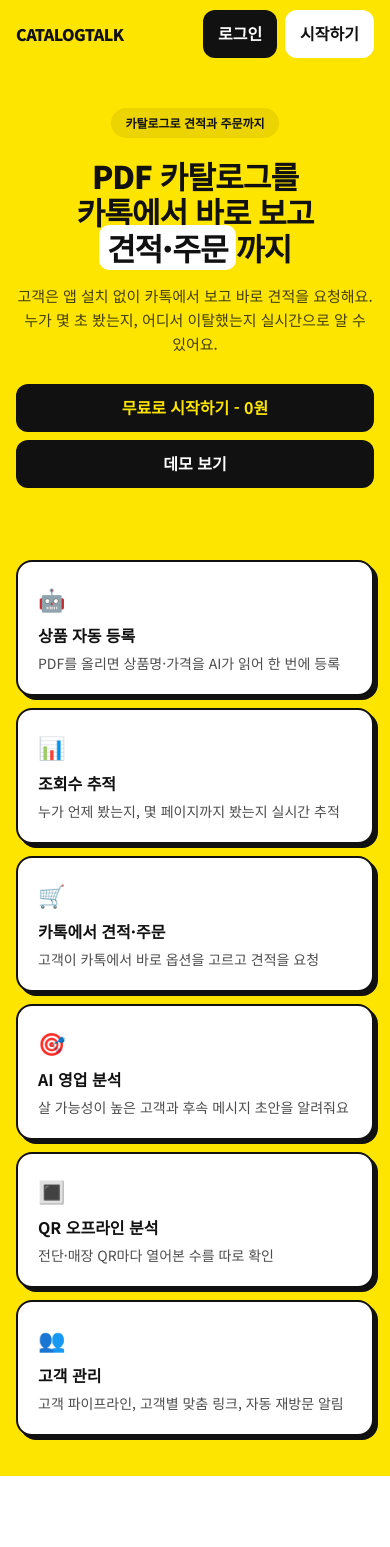
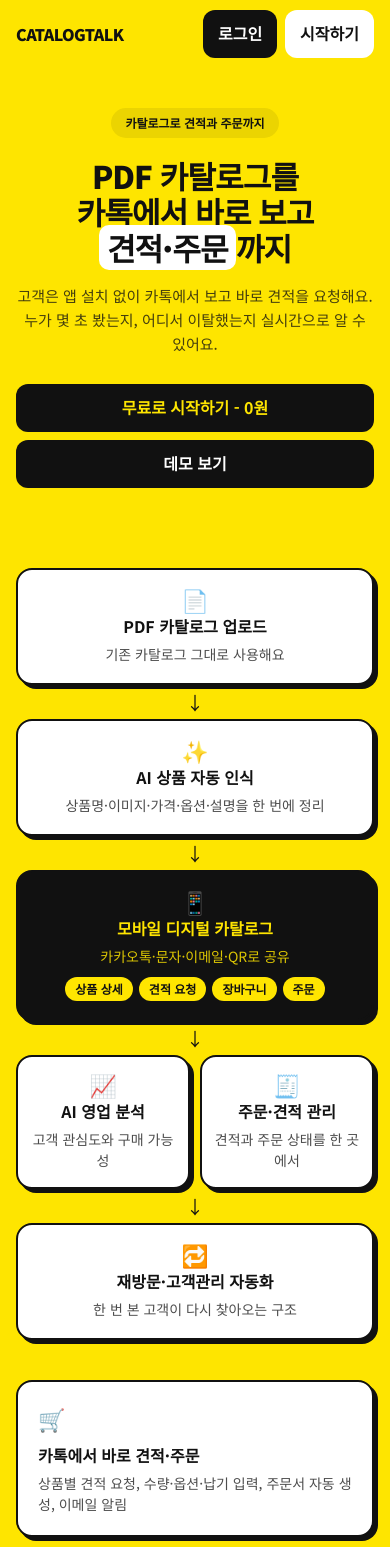
Before and after one commit to parkhy5454/Catalogtalk, a Next.js app: page / in a window 390 px wide. Shown: the top 1547 px of the page. Before the commit the page ends 1476 px from the top, so only its background shows below. Built offline with nearby package versions, Linux system fonts and the light colour scheme; no server answers.

Commit message:
Merge mobile-optimization: seven-feature landing and home
Co-Authored-By: Claude Haiku 5.5 <noreply@anthropic.com>
Claude-Session: https://claude.ai/code/session_019bFzwLsXJa75ZbeX1AFmxF

```diff
--- a/app/globals.css
+++ b/app/globals.css
@@ -1585,3 +1585,20 @@ body {
 }
 .landing .feature-card h3 { color: var(--ink); }
 .landing .feature-card p { color: rgba(17, 17, 17, 0.75); }
+
+/* Landing: usage flow and the seven feature cards */
+.landing .flow { margin: 48px auto 0; display: flex; flex-direction: column; align-items: center; gap: 8px; }
+.flow-step { width: 100%; max-width: 520px; background: #fff; color: #111; border: 2px solid #111; border-radius: 16px; padding: 18px 20px; text-align: center; box-shadow: 4px 4px 0 #111; }
+.flow-step h3 { font-size: 16px; margin: 4px 0 6px; }
+.flow-step p { font-size: 14px; color: rgba(17, 17, 17, 0.75); line-height: 1.5; margin: 0; }
+.flow-step--core { background: #111; color: #FFE500; }
+.flow-step--core p { color: rgba(255, 229, 0, 0.85); }
+.flow-icon { font-size: 22px; line-height: 1; }
+.flow-arrow { font-size: 18px; line-height: 1; color: #111; }
+.flow-split { width: 100%; max-width: 520px; display: grid; grid-template-columns: 1fr 1fr; gap: 10px; }
+.flow-split .flow-step { max-width: none; padding: 16px 12px; }
+.flow-tags { display: flex; flex-wrap: wrap; justify-content: center; gap: 6px; margin-top: 10px; }
+.flow-tags span { font-size: 12px; font-weight: 600; padding: 3px 10px; border-radius: 999px; background: #FFE500; color: #111; }
+@media (min-width: 768px) {
+  .landing .feature-card--wide { grid-column: 1 / -1; }
+}
--- a/app/page.tsx
+++ b/app/page.tsx
@@ -49,37 +49,84 @@ export default async function Home() {
           </div>
         </section>
 
+        <section className="flow" aria-label="카탈로그톡 사용 흐름">
+          <div className="flow-step">
+            <div className="flow-icon" aria-hidden="true">📄</div>
+            <h3>PDF 카탈로그 업로드</h3>
+            <p>기존 카탈로그 그대로 사용해요</p>
+          </div>
+          <div className="flow-arrow" aria-hidden="true">↓</div>
+          <div className="flow-step">
+            <div className="flow-icon" aria-hidden="true">✨</div>
+            <h3>AI 상품 자동 인식</h3>
+            <p>상품명·이미지·가격·옵션·설명을 한 번에 정리</p>
+          </div>
+          <div className="flow-arrow" aria-hidden="true">↓</div>
+          <div className="flow-step flow-step--core">
+            <div className="flow-icon" aria-hidden="true">📱</div>
+            <h3>모바일 디지털 카탈로그</h3>
+            <p>카카오톡·문자·이메일·QR로 공유</p>
+            <div className="flow-tags">
+              <span>상품 상세</span><span>견적 요청</span><span>장바구니</span><span>주문</span>
+            </div>
+          </div>
+          <div className="flow-arrow" aria-hidden="true">↓</div>
+          <div className="flow-split">
+            <div className="flow-step">
+              <div className="flow-icon" aria-hidden="true">📈</div>
+              <h3>AI 영업 분석</h3>
+              <p>고객 관심도와 구매 가능성</p>
+            </div>
+            <div className="flow-step">
+              <div className="flow-icon" aria-hidden="true">🧾</div>
+              <h3>주문·견적 관리</h3>
+              <p>견적과 주문 상태를 한 곳에서</p>
+            </div>
+          </div>
+          <div className="flow-arrow" aria-hidden="true">↓</div>
+          <div className="flow-step">
+            <div className="flow-icon" aria-hidden="true">🔁</div>
+            <h3>재방문·고객관리 자동화</h3>
+            <p>한 번 본 고객이 다시 찾아오는 구조</p>
+          </div>
+        </section>
+
         <section id="features" className="feature-grid" aria-labelledby="features-title">
           <h2 id="features-title" className="sr-only">주요 기능</h2>
           <div className="feature-card">
-            <div className="icon" aria-hidden="true">🤖</div>
-            <h3>상품 자동 등록</h3>
-            <p>PDF를 올리면 상품명·가격을 AI가 읽어 한 번에 등록</p>
-          </div>
-          <div className="feature-card">
-            <div className="icon" aria-hidden="true">📊</div>
-            <h3>조회수 추적</h3>
-            <p>누가 언제 봤는지, 몇 페이지까지 봤는지 실시간 추적</p>
-          </div>
-          <div className="feature-card">
             <div className="icon" aria-hidden="true">🛒</div>
-            <h3>카톡에서 견적·주문</h3>
-            <p>고객이 카톡에서 바로 옵션을 고르고 견적을 요청</p>
+            <h3>카톡에서 바로 견적·주문</h3>
+            <p>상품별 견적 요청, 수량·옵션·납기 입력, 주문서 자동 생성, 이메일 알림</p>
           </div>
           <div className="feature-card">
             <div className="icon" aria-hidden="true">🎯</div>
             <h3>AI 영업 분석</h3>
-            <p>살 가능성이 높은 고객과 후속 메시지 초안을 알려줘요</p>
+            <p>카탈로그를 연 고객, 오래 본 상품, 구매 가능성이 높은 고객을 자동 분류하고 후속 메시지 초안까지</p>
           </div>
           <div className="feature-card">
             <div className="icon" aria-hidden="true">🔳</div>
-            <h3>QR 오프라인 분석</h3>
-            <p>전단·매장 QR마다 열어본 수를 따로 확인</p>
+            <h3>QR 카탈로그·오프라인 분석</h3>
+            <p>제품별 QR을 만들어 전시회·매장·명함에 넣고, QR별 열람을 확인</p>
+          </div>
+          <div className="feature-card">
+            <div className="icon" aria-hidden="true">✨</div>
+            <h3>AI 카탈로그 자동 제작</h3>
+            <p>상품명·가격·이미지를 추출하고, 상품 설명 작성과 다국어 번역, 신제품 카탈로그까지</p>
           </div>
           <div className="feature-card">
             <div className="icon" aria-hidden="true">👥</div>
-            <h3>고객 관리</h3>
-            <p>고객 파이프라인, 고객별 맞춤 링크, 자동 재방문 알림</p>
+            <h3>고객관리 CRM</h3>
+            <p>고객별 상담 이력, 발송 이력, 견적·주문 상태, 재구매 시기 알림</p>
+          </div>
+          <div className="feature-card">
+            <div className="icon" aria-hidden="true">🤝</div>
+            <h3>고객별 맞춤 카탈로그</h3>
+            <p>거래처별 가격, 고객 전용 상품, 할인·프로모션, 고객별 비공개 링크</p>
+          </div>
+          <div className="feature-card feature-card--wide">
+            <div className="icon" aria-hidden="true">🔁</div>
+            <h3>자동 재방문·재구매 마케팅</h3>
+            <p>미열람 고객 알림, 견적 미완료 리마인드, 재구매 주기 자동 관리, 캠페인별 성과 분석</p>
           </div>
         </section>
 
```
Also changed, not shown: app/dashboard/page.tsx (+6 -4 lines).
